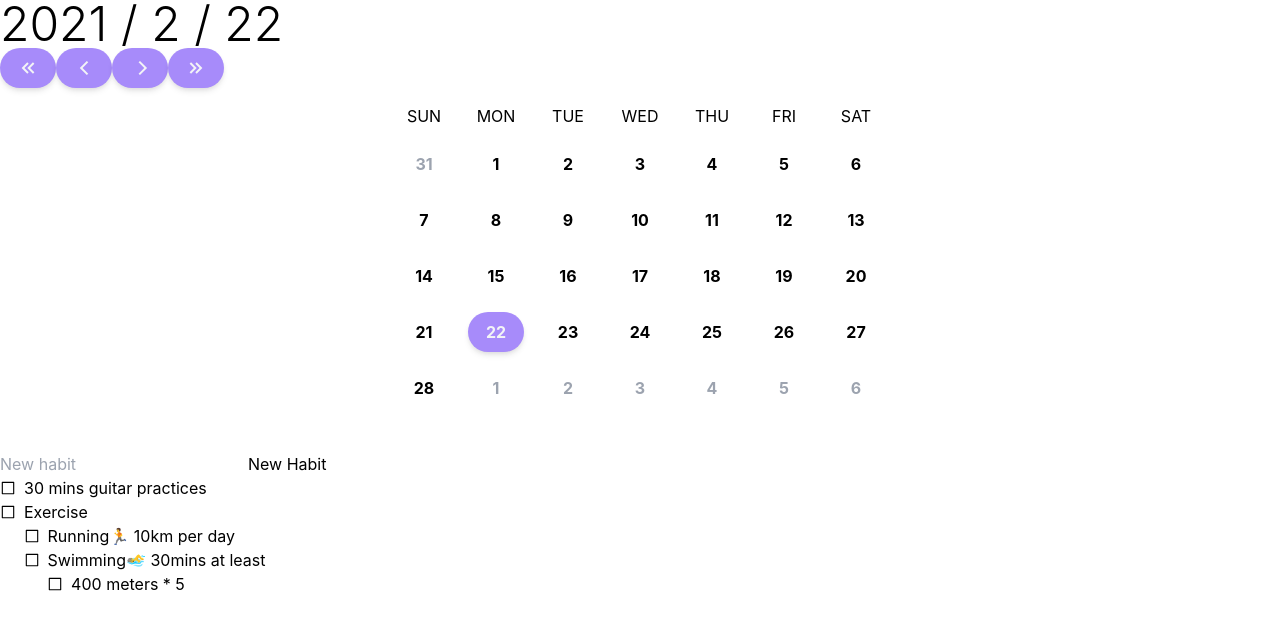
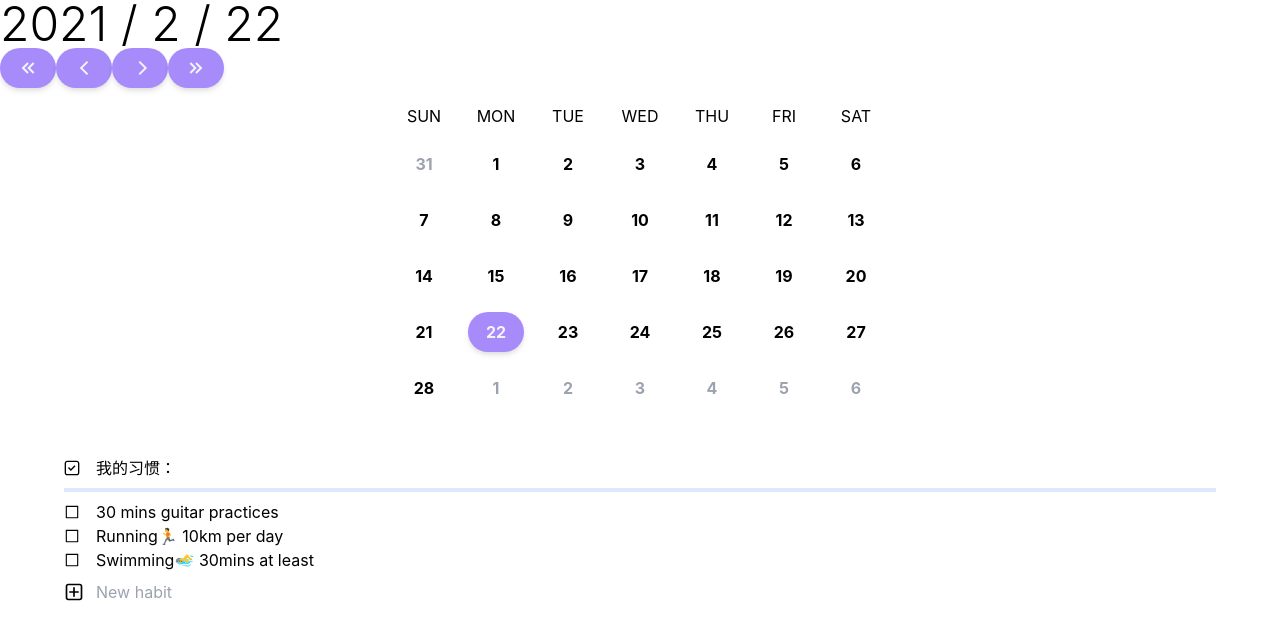
Before and after one commit to TimSnake13/nextjs-daily-habit-tracker, a Next.js app: page / in a window 1280 px wide. Shown: the top 640 px of the page. Built offline with nearby package versions, Linux system fonts and the light colour scheme.

Commit message:
save progress

```diff
--- a/package.json
+++ b/package.json
@@ -13,6 +13,7 @@
     "react-dom": "17.0.1",
     "react-icons": "^4.2.0",
     "react-spring": "^8.0.27",
+    "resize-observer-polyfill": "^1.5.1",
     "uuid": "^8.3.2"
   },
   "devDependencies": {
--- a/pages/index.tsx
+++ b/pages/index.tsx
@@ -1,9 +1,22 @@
 import Head from "next/head";
-import React from "react";
+import React, { useState } from "react";
 import Calender from "../src/component/Calender";
 import Habits from "../src/component/Habits";
+import { TrackingData } from "../src/component/types";
 
 export default function Home() {
+  const [savedTrackingDataArray, setSavedTrackingDataArray] = useState<
+    TrackingData[]
+  >([]);
+
+  const updateTrackingData = (newData: TrackingData) => {
+    setSavedTrackingDataArray(
+      savedTrackingDataArray.map((data) =>
+        data.id === newData.id ? newData : data
+      )
+    );
+  };
+
   return (
     <div>
       <Head>
@@ -12,9 +25,12 @@ export default function Home() {
       </Head>
 
       <main>
-        <Calender />
+        <Calender savedTrackingDataArray={savedTrackingDataArray} />
         <div className="mt-10">
-          <Habits />
+          <Habits
+            savedTrackingDataArray={savedTrackingDataArray}
+            updateTrackingData={updateTrackingData}
+          />
         </div>
       </main>
 
--- a/src/component/Calender.tsx
+++ b/src/component/Calender.tsx
@@ -5,8 +5,7 @@ import {
   CgChevronLeft,
   CgChevronRight,
 } from "react-icons/cg";
-
-import Habits from "./Habits";
+import { TrackingData } from "./types";
 
 const START_MONTH = 0;
 const END_MONTH = 11;
@@ -14,13 +13,22 @@ const END_MONTH = 11;
 const blockCssStyle =
   "flex h-10 w-14 font-bold justify-center content-center leading-4 rounded-full transition-background-color duration-200 ease-in-out text-grey-600 relative hover:bg-purple-400 hover:text-gray-100 ";
 const selectedBlockCssStyle = "shadow-md bg-purple-400 text-gray-100 ";
+
+const skipDayBlockCssStyle = "shadow-none bg-gray-300 text-gray-800 ";
+const halfFinishedDayBlockCssStyle = "shadow-none bg-green-200 text-gray-100 ";
+const finishedDayBlockCssStyle = "shadow-none bg-green-400 text-gray-100 ";
+
 const secondaryBlockCssStyle = "text-gray-400 ";
 const centerCssStyle = "absolute top-1/2 transform -translate-y-1/2 ";
 const btnCssStyle =
   "px-5 py-3 rounded-lg bg-indigo-400 hover:bg-indigo-500 text-gray-100";
 const btnSvgSize = "24px";
 
-const Calender = () => {
+interface Props {
+  savedTrackingDataArray: TrackingData[];
+}
+
+const Calender = ({ savedTrackingDataArray }: Props) => {
   const week = ["SUN", "MON", "TUE", "WED", "THU", "FRI", "SAT"];
 
   const year = new Date().getFullYear();
--- a/src/component/Habits/Habit.tsx
+++ b/src/component/Habits/Habit.tsx
@@ -10,7 +10,7 @@ export class Habit {
   constructor(title: string, belongToID = "") {
     this.id = uuid();
     this.title = title;
-    this.isOpen = true;
+    this.isOpen = false;
     this.isFinished = false;
     this.childrenIDs = [];
     this.belongToID = belongToID;
--- a/src/component/Habits/ProgressBar.tsx
+++ b/src/component/Habits/ProgressBar.tsx
@@ -15,7 +15,11 @@ const ProgressBar = ({ data }: Props) => {
     height: 0.25 + "rem",
     width: percentage + "%",
   };
-  return <div className="bg-indigo-300" style={progressBarStyle}></div>;
+  return (
+    <div className="bg-indigo-100 mb-2">
+      <div className="bg-indigo-300" style={progressBarStyle}></div>
+    </div>
+  );
 };
 
 export default ProgressBar;
--- a/src/component/Habits/index.tsx
+++ b/src/component/Habits/index.tsx
@@ -3,6 +3,8 @@ import { useSpring, animated } from "react-spring";
 import { AiOutlineBorder, AiOutlineCheckSquare } from "react-icons/ai";
 import { Habit, ContentToUpdate } from "./Habit";
 import ProgressBar from "./ProgressBar";
+import { CgAddR, CgCheckR } from "react-icons/cg";
+import { TrackingData } from "../types";
 
 // Useful for Doc?
 // function searchChildAndUpdate(
@@ -37,22 +39,37 @@ function findAllData(ids: string[], dataSet: Habit[]) {
   return dataSet.filter((item) => ids.indexOf(item.id) > -1);
 }
 
-const Habits = () => {
+interface Props {
+  savedTrackingDataArray: TrackingData[];
+  updateTrackingData: (newData: TrackingData) => void;
+}
+
+const Habits = ({ savedTrackingDataArray, updateTrackingData }: Props) => {
   const [data, setData] = useState<Habit[]>([]);
 
   useEffect(() => {
     console.table(data);
+    const newTrackingData = new TrackingData();
+    // FIXME: 第一天创建的时候，id = 0 ？
+    updateTrackingData();
   }, [data]);
 
-  /** Create new Habit to data state, return the new habit id */
-  function newHabit(title: string, belongToID = "") {
-    const habit = new Habit(title, belongToID);
+  /** Create new Habit to **data** state, return the new habit id */
+  function newHabit(title: string) {
+    const habit = new Habit(title);
     setData((s) => [...s, habit]);
-    if (belongToID) {
-      addChildToNode(habit.id, belongToID);
-    }
     return habit.id;
   }
+  // FIXME: using belongToID add to child works fine, but the render of the children is not working properly.
+  // Maybe use 'resize-observer-polyfill':  https://codesandbox.io/embed/lp80n9z7v9
+  // function newHabit(title: string, belongToID = "") {
+  //   const habit = new Habit(title, belongToID);
+  //   setData((s) => [...s, habit]);
+  //   if (belongToID) {
+  //     addChildToNode(habit.id, belongToID);
+  //   }
+  //   return habit.id;
+  // }
 
   function handleUpdateData(
     id: string,
@@ -101,16 +118,19 @@ const Habits = () => {
 
   useEffect(() => {
     newHabit("30 mins guitar practices");
-    const exerciseID = newHabit("Exercise");
-    newHabit("Running🏃 10km per day‍", exerciseID);
-    const swimmingID = newHabit("Swimming🏊‍♂️  30mins at least", exerciseID);
-    newHabit("400 meters * 5", swimmingID);
+    newHabit("Running🏃 10km per day‍");
+    newHabit("Swimming🏊‍♂️  30mins at least");
+    // newHabit("400 meters * 5", swimmingID);
   }, []);
 
   const inputRef = useRef<HTMLInputElement>();
 
   return (
-    <>
+    <div className={"container px-16"}>
+      <div className="flex items-center py-2">
+        <CgCheckR />
+        <p className="ml-4">我的习惯：</p>
+      </div>
       <ProgressBar data={data} />
       {/* <button
         onClick={() => {
@@ -119,14 +139,7 @@ const Habits = () => {
       >
         change state
       </button> */}
-      <input ref={inputRef} placeholder={"New habit"}></input>
-      <button
-        onClick={() => {
-          newHabit(inputRef.current.value);
-        }}
-      >
-        New Habit
-      </button>
+
       {data.map(
         (item) =>
           !item.belongToID && ( // Skip render children node from root
@@ -143,7 +156,23 @@ const Habits = () => {
             ></TreeRender>
           )
       )}
-    </>
+      <div className="flex items-center py-2">
+        <button
+          // className="ml-4 border border-gray-900 px-2 py-1"
+          className="cursor-pointer"
+          onClick={() => {
+            if (inputRef.current.value) newHabit(inputRef.current.value);
+          }}
+        >
+          <CgAddR size={20} />
+        </button>
+        <input
+          ref={inputRef}
+          placeholder={"New habit"}
+          className="ml-3"
+        ></input>
+      </div>
+    </div>
   );
 };
 
@@ -251,12 +280,11 @@ const RecursionHabitNode = ({
           {isFinished ? <AiOutlineCheckSquare /> : <AiOutlineBorder />}{" "}
         </div>
         <div
-          className={"ml-2 cursor-default w-full"}
+          className={"ml-4 cursor-default w-full"}
           onClick={() => {
             if (children) toggleIsOpen(nodeData.id);
           }}
         >
-          {/* <input ref={inputRef} /> */}
           {isEditMode ? (
             <input
               className="w-full focus:outline-none"
@@ -268,7 +296,9 @@ const RecursionHabitNode = ({
             />
           ) : (
             <p
-              className=""
+              className={
+                nodeData.isFinished ? "line-through text-gray-200" : ""
+              }
               onClick={() => {
                 setIsEditMode(true);
               }}
--- /dev/null
+++ b/src/component/types.ts
@@ -0,0 +1,27 @@
+interface HabitData {
+  id: string;
+  isFinished: boolean;
+}
+export class TrackingData {
+  id: number;
+  year: number;
+  monthIndex: number;
+  date: number;
+  habitsData: HabitData[];
+  percentage: number;
+  constructor(
+    id: number,
+    year: number,
+    monthIndex: number,
+    date: number,
+    habitsData: HabitData[],
+    percentage = 0
+  ) {
+    this.id = id;
+    this.year = year;
+    this.monthIndex = monthIndex;
+    this.date = date;
+    this.habitsData = habitsData;
+    this.percentage = percentage;
+  }
+}
```
Also changed, not shown: 2 other files (tests, documents, lock files or other folders).
